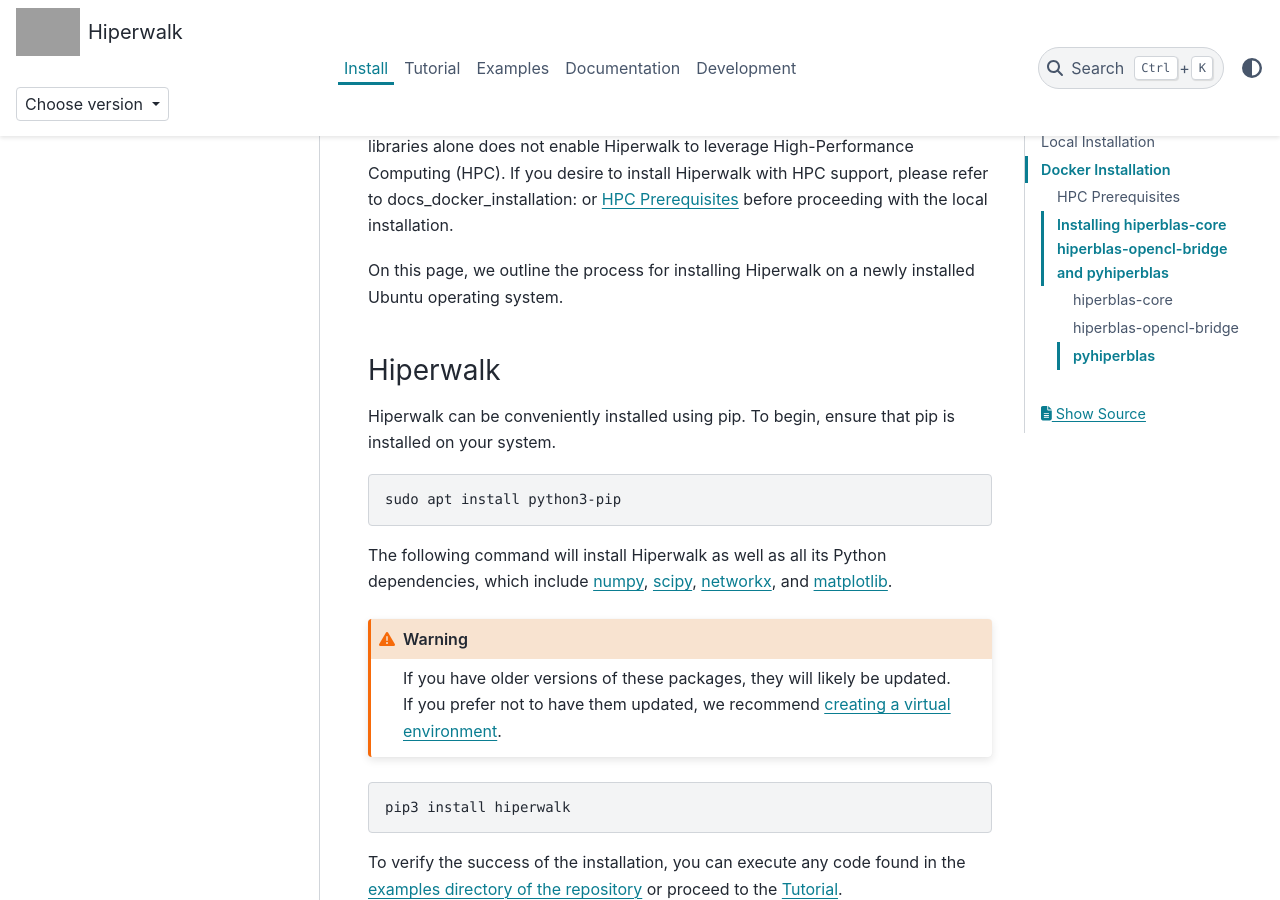
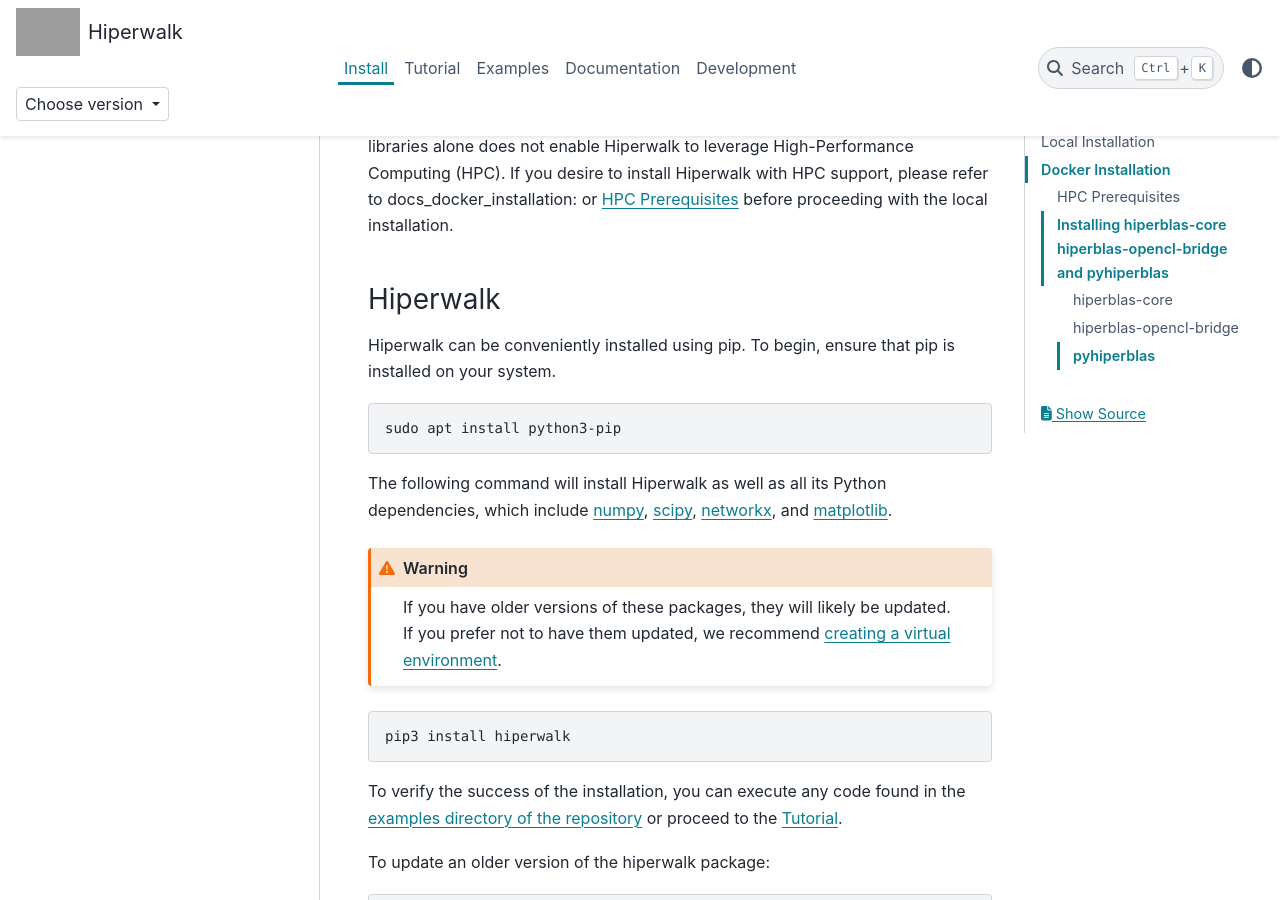
Before and after one commit to hiperwalk/hiperwalk, a Sphinx documentation site: the page built from docs/install/index.rst, in a window 1280 px wide and 900 px high, scrolled down 325 px. Built offline with Sphinx 7.4.7 and the PyData theme 0.15.4, drawn with Linux system fonts in a browser that asks for light colours; grey boxes are pictures that could not be loaded.

Commit message:
Update index.rst

```diff
--- a/docs/install/index.rst
+++ b/docs/install/index.rst
@@ -15,9 +15,6 @@
 to :ref:`docs_docker_installation:` or
 :ref:`docs_install_hpc_prerequisites` before proceeding
 with the local installation.
-
-On this page, we outline the process for installing Hiperwalk on
-a newly installed Ubuntu operating system.
 
 .. _docs_install_hiperwalk:
 
```
